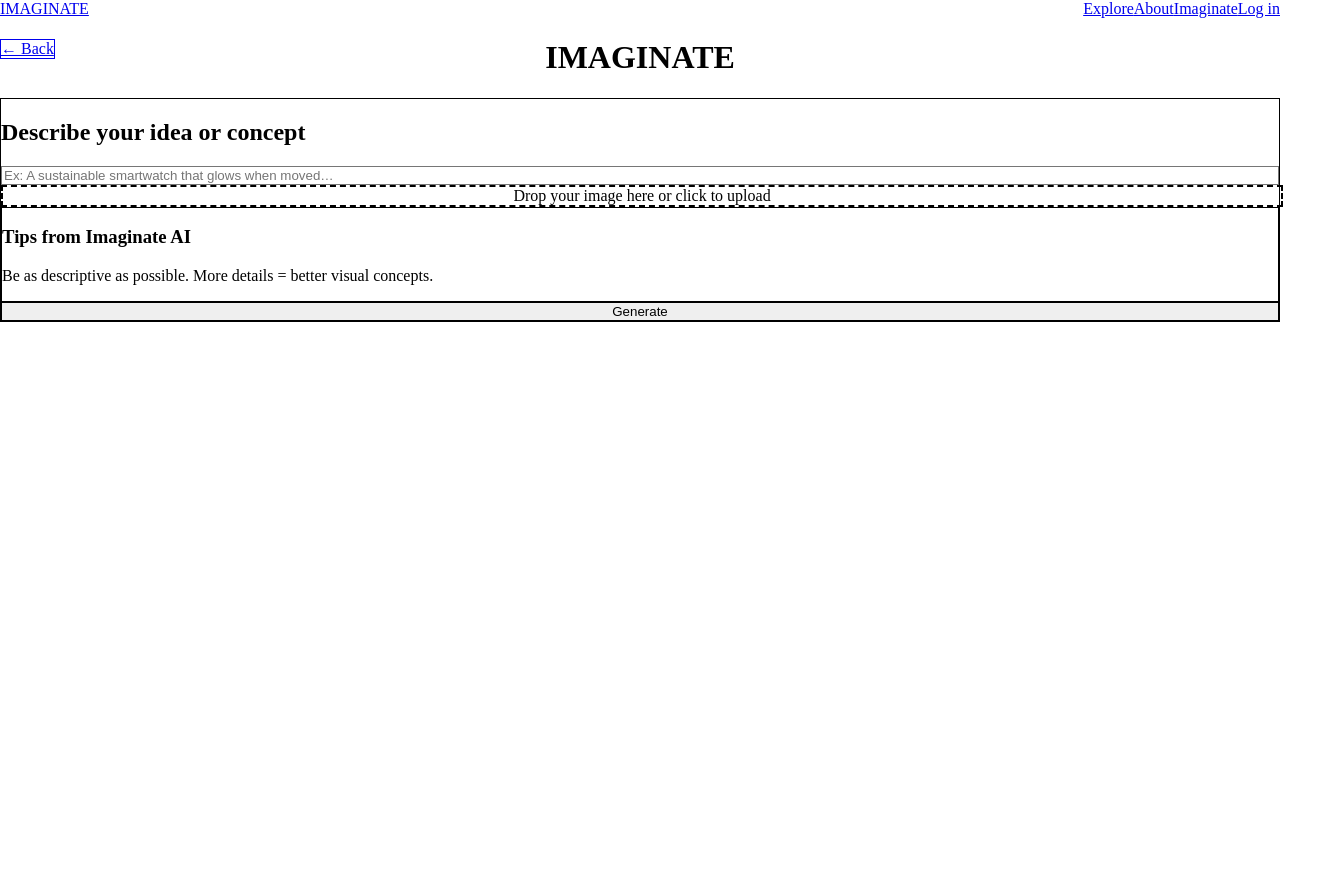
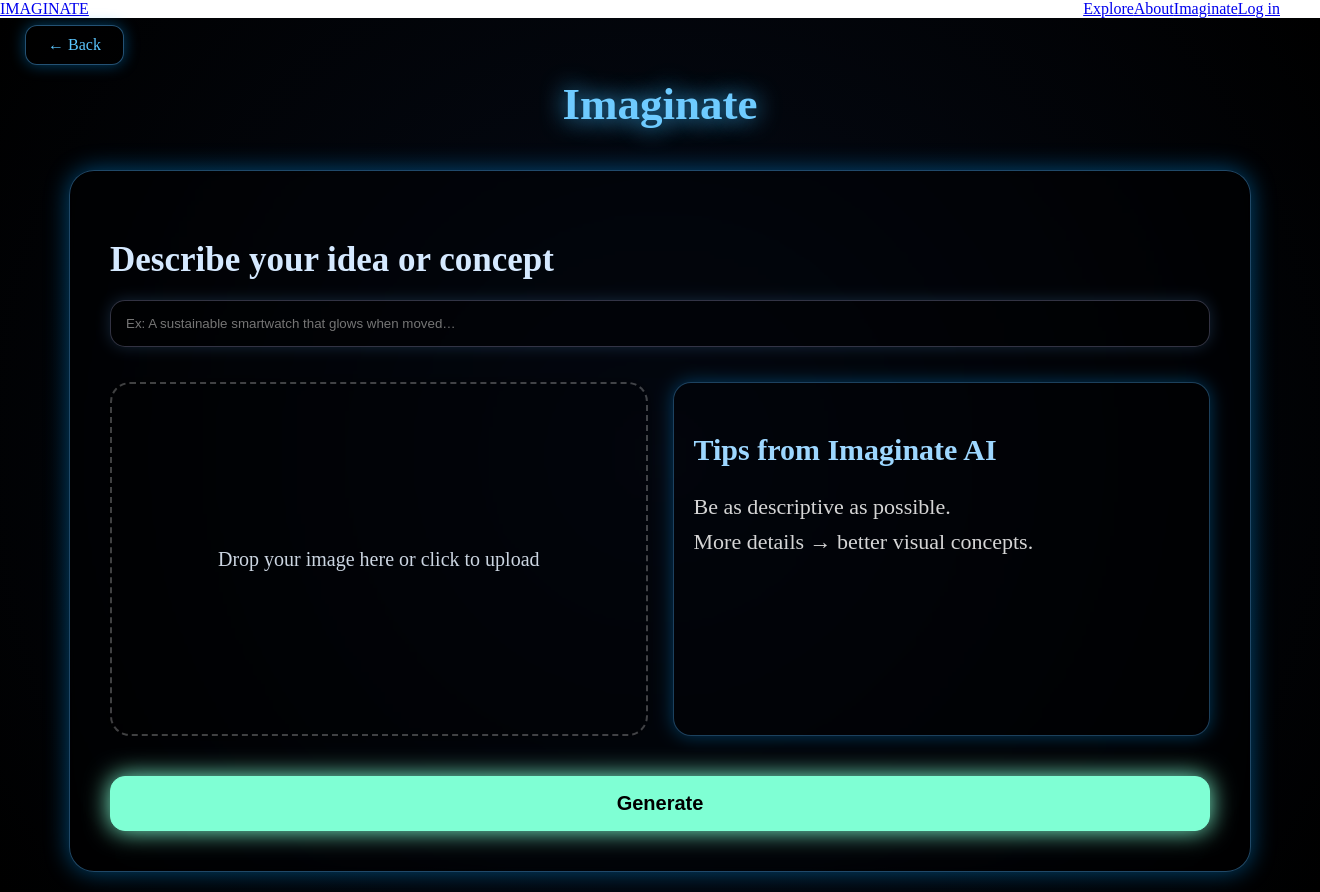
Before and after one commit to broqueen1357-byte/imaginate2, a React (Vite) app: page /imaginate in a window 1280 px wide. Shown: the whole page, 1320 px wide, since content can reach past the window. Before the commit the page ends 839 px from the top, so only its background shows below. Built offline with nearby package versions, Linux system fonts and the light colour scheme.

Commit message:
docs: updated project readme with setup steps

```diff
--- a/src/pages/Imaginate.jsx
+++ b/src/pages/Imaginate.jsx
@@ -19,46 +19,110 @@ export default function Imaginate() {
     if (file) setImage(URL.createObjectURL(file));
   };
 
-  const goToResult = () => {
-    navigate("3d-result");
-  };
-
-  // If the current path is a nested route, only render the <Outlet />
   const isNested = location.pathname !== "/imaginate";
 
   return (
-    <div className="min-h-screen w-full relative px-6 py-10">
+      <div
+      style={{
+        width: "100%",
+        minHeight: "100vh",
+        background: "radial-gradient(circle at center, #050b18, #000)",
+        padding: "20px",
+        color: "white",
+        overflowY: "auto",
+      }}
+    >
       {isNested ? (
         <Outlet />
       ) : (
         <>
-          {/* Back Button */}
+          {/* BACK BUTTON */}
           <Link
             to="/"
-            className="absolute top-4 left-4 px-3 py-1 rounded-lg border"
+            style={{
+              position: "absolute",
+              top: "25px",
+              left: "25px",
+              padding: "10px 22px",
+              borderRadius: "12px",
+              border: "1px solid rgba(80,180,255,0.45)",
+              color: "#5bc6ff",
+              background: "rgba(0,0,0,0.35)",
+              textDecoration: "none",
+              boxShadow: "0 0 15px rgba(0,160,255,0.4)",
+            }}
           >
             ← Back
           </Link>
 
-          {/* Page Title */}
-          <h1 className="text-center text-4xl font-extrabold mb-10">
-            IMAGINATE
+          {/* PAGE TITLE */}
+          <h1
+            style={{
+              fontSize: "45px",
+              fontWeight: "700",
+              textAlign: "center",
+              marginTop: "40px",
+              marginBottom: "40px",
+              color: "#6ecbff",
+              textShadow: "0 0 25px #3db7ff",
+            }}
+          >
+            Imaginate
           </h1>
 
-          {/* Main Container */}
-          <div className="max-w-5xl mx-auto p-8 rounded-2xl border">
-            <h2 className="text-2xl font-bold">
+          {/* MAIN CARD */}
+          <div
+            style={{
+              width: "95%",
+              maxWidth: "1100px",
+              margin: "0 auto",
+              padding: "40px",
+              borderRadius: "25px",
+              background: "rgba(0,0,0,0.35)",
+              border: "1px solid rgba(80,180,255,0.40)",
+              boxShadow: "0 0 25px rgba(0,160,255,0.45)",
+              backdropFilter: "blur(4px)",
+            }}
+          >
+            {/* INPUT HEADING */}
+            <h2
+              style={{
+                fontSize: "35px",
+                color: "#d5e9ff",
+                marginBottom: "20px",
+                fontWeight: "600",
+              }}
+            >
               Describe your idea or concept
             </h2>
 
+            {/* INPUT BAR */}
             <input
               type="text"
               placeholder="Ex: A sustainable smartwatch that glows when moved…"
-              className="w-full mt-4 p-3 rounded-lg border"
+              style={{
+                width: "100%",
+                padding: "15px",
+                borderRadius: "15px",
+                border: "1px solid rgba(200,200,255,0.25)",
+                background: "rgba(0,0,0,0.35)",
+                color: "white",
+                marginBottom: "35px",
+                outline: "none",
+                boxShadow: "0 0 15px rgba(100,180,255,0.2)",
+              }}
             />
 
-            <div className="grid grid-cols-1 md:grid-cols-3 gap-6 mt-6">
-              <div className="md:col-span-2">
+            {/* GRID */}
+            <div
+              style={{
+                width: "100%",
+                display: "grid",
+                gridTemplateColumns: "repeat(auto-fit, minmax(300px, 1fr))",
+                gap: "25px",
+              }}
+            >
+              {/* IMAGE UPLOAD ZONE */}
               <div
                 onDragOver={(e) => {
                   e.preventDefault();
@@ -67,24 +131,36 @@ export default function Imaginate() {
                 onDragLeave={() => setDragActive(false)}
                 onDrop={handleDrop}
                 onClick={() => document.getElementById("fileInput").click()}
-                  className={`
-                    w-full
-                    h-96
-                    rounded-xl
-                    border-2 border-dashed
-                    flex items-center justify-center
-                    cursor-pointer transition-all
-                    ${dragActive ? "opacity-60 scale-[1.02]" : ""}
-                  `}
+                style={{
+                  height: "350px",
+                  borderRadius: "20px",
+                  border: `2px dashed ${
+                    dragActive ? "#6ddcff" : "rgba(255,255,255,0.25)"
+                  }`,
+                  background: "rgba(0,0,0,0.25)",
+                  boxShadow: dragActive
+                    ? "0 0 20px rgba(0,200,255,0.5)"
+                    : "0 0 10px rgba(0,0,0,0.4)",
+                  display: "flex",
+                  alignItems: "center",
+                  justifyContent: "center",
+                  cursor: "pointer",
+                  transition: "0.25s",
+                }}
               >
                 {image ? (
                   <img
                     src={image}
-                      className="h-full w-auto object-contain rounded-lg"
-                      alt="Upload preview"
+                    alt="preview"
+                    style={{
+                      width: "100%",
+                      height: "100%",
+                      objectFit: "contain",
+                      borderRadius: "15px",
+                    }}
                   />
                 ) : (
-                    <span className="text-lg">
+                  <span style={{ color: "#cbd5e1", fontSize: "20px" }}>
                     Drop your image here or click to upload
                   </span>
                 )}
@@ -94,22 +170,54 @@ export default function Imaginate() {
                 id="fileInput"
                 type="file"
                 accept="image/*"
-                  className="hidden"
+                style={{ display: "none" }}
                 onChange={handleImageUpload}
               />
-              </div>
 
-              <div className="rounded-xl p-5 border">
-                <h3 className="text-xl font-semibold">Tips from Imaginate AI</h3>
-                <p className="mt-2">
-                  Be as descriptive as possible. More details = better visual concepts.
+              {/* TIPS BOX */}
+              <div
+                style={{
+                  padding: "20px",
+                  borderRadius: "18px",
+                  background: "rgba(0,0,0,0.25)",
+                  border: "1px solid rgba(80,180,255,0.35)",
+                  boxShadow: "0 0 18px rgba(0,160,255,0.35)",
+                }}
+              >
+                <h3
+                  style={{
+                    fontSize: "30px",
+                    color: "#9dd7ff",
+                    fontWeight: "600",
+                    marginBottom: "10px",
+                  }}
+                >
+                  Tips from Imaginate AI
+                </h3>
+                <p style={{ color: "#d5d5d5", lineHeight: "1.6", fontSize: "22px" }}>
+                  Be as descriptive as possible.
+                  <br />
+                  More details → better visual concepts.
                 </p>
               </div>
             </div>
 
+            {/* BUTTON */}
             <button
               onClick={() => navigate("/imaginate/3d-result")}
-              className="w-full mt-8 py-3 rounded-xl text-xl font-semibold border"
+              style={{
+                width: "100%",
+                marginTop: "40px",
+                padding: "15px 0",
+                borderRadius: "15px",
+                fontSize: "20px",
+                fontWeight: "700",
+                color: "black",
+                border: "1px solid #7fffd4",
+                background: "#7fffd4",
+                boxShadow: "0 0 25px #7fffd4",
+                cursor: "pointer",
+              }}
             >
               Generate
             </button>
--- a/src/pages/ThreeDResult.jsx
+++ b/src/pages/ThreeDResult.jsx
@@ -1,89 +1,243 @@
-import { useNavigate } from "react-router-dom";
-import previewImg from "../assets/universe.png";
+import { useNavigate, Link } from "react-router-dom";
 
 export default function ThreeDResult() {
   const navigate = useNavigate();
 
   return (
-    <div style={{ padding: "20px" }}>
+    <div
+      style={{
+        width: "100%",
+        minHeight: "100vh",
+        background: "radial-gradient(circle at center, #020816, #000814)",
+        padding: "28px",
+        color: "#e6f7ff",
+        boxSizing: "border-box",
+      }}
+    >
+      {/* Header */}
+      <div
+        style={{
+          maxWidth: 1200,
+          margin: "0 auto",
+          display: "flex",
+          alignItems: "center",
+          justifyContent: "space-between",
+          gap: 16,
+        }}
+      >
+        <h1
+          style={{
+            fontSize: 28,
+            letterSpacing: 2,
+            color: "#9fe8ff",
+            textShadow: "0 0 18px rgba(80,220,255,0.18)",
+            margin: 0,
+          }}
+        >
+          IMAGINATE
+        </h1>
 
-      {/* HEADER */}
-      <div style={{ display: "flex", justifyContent: "space-between", alignItems: "center" }}>
-        <h1>IMAGINATE</h1>
-
-        <div style={{ display: "flex", gap: "10px" }}>
-          <button>SAVE</button>
-          <button>MODIFY</button>
-          <button>RE-GENERATE</button>
+        <div style={{ display: "flex", gap: 12 }}>
+          <button style={topBtn}>SAVE</button>
+          <button style={topBtn}>MODIFY</button>
+          <button style={topBtn}>RE-GENERATE</button>
         </div>
       </div>
 
-      {/* MAIN AREA */}
+      {/* Main content */}
       <div
         style={{
+          maxWidth: 1200,
+          margin: "26px auto 80px",
           display: "flex",
-          marginTop: "20px",
-          gap: "20px"
+          gap: 28,
+          alignItems: "flex-start",
         }}
       >
-
-        {/* LEFT: 3D IMAGE */}
+        {/* Left: Square 3D preview (1:1) */}
         <div
           style={{
-            width: "60%",
-            height: "400px",
-            border: "1px solid",
-            backgroundColor: "#e3e3e3",
-            backgroundImage: `url(${previewImg})`,
-            backgroundSize: "cover",
-            backgroundPosition: "center"
+            flex: "0 0 60%",
+            // use aspect-ratio to keep square viewport
+            aspectRatio: "1 / 1",
+            borderRadius: 14,
+            overflow: "hidden",
+            position: "relative",
+            border: "1px solid rgba(80,200,255,0.12)",
+            boxShadow:
+              "0 0 60px rgba(32,200,220,0.06), inset 0 0 40px rgba(0,200,240,0.06)",
+            background: "#081017",
+            display: "flex",
+            alignItems: "center",
+            justifyContent: "center",
           }}
         >
+          {/* Neon frame effect */}
+          <div
+            style={{
+              position: "absolute",
+              inset: 8,
+              borderRadius: 10,
+              boxShadow:
+                "0 0 40px rgba(3,150,200,0.5), inset 0 0 35px rgba(3,150,200,0.12)",
+              pointerEvents: "none",
+            }}
+          />
+
+          {/* Preview content (image used as background) */}
+          <div
+            style={{
+              width: "100%",
+              height: "100%",
+              backgroundImage: "url('/universe.png')",
+              backgroundSize: "cover",
+              backgroundPosition: "center",
+              filter: "brightness(0.75)",
+            }}
+          />
+
+          {/* A subtle label centered */}
+          <div
+            style={{
+              position: "absolute",
+              bottom: 18,
+              left: "50%",
+              transform: "translateX(-50%)",
+              background: "rgba(0,0,0,0.4)",
+              padding: "6px 12px",
+              borderRadius: 999,
+              color: "#bfefff",
+              fontWeight: 600,
+              fontSize: 13,
+              boxShadow: "0 6px 18px rgba(0,120,160,0.18)",
+            }}
+          >
+            3D Preview Area
+          </div>
         </div>
 
-        {/* RIGHT: CONTROLS */}
-        <div style={{ width: "40%", display: "flex", flexDirection: "column", gap: "20px" }}>
+        {/* Right: Control column */}
+        <div style={{ flex: "0 0 38%", display: "flex", flexDirection: "column", gap: 18 }}>
+          {/* 3D Controls box */}
+          <div style={controlBox}>
+            <h3 style={controlTitle}>3D CONTROLS</h3>
 
-          {/* BOX 1 */}
-          <div style={{ border: "1px solid", padding: "15px" }}>
-            <h2>3D CONTROLS</h2>
+            <div style={{ marginTop: 12, display: "flex", justifyContent: "space-between", gap: 8 }}>
+              <div style={smallControl}>
+                <div style={iconDot}>⟲</div>
+                <div style={{ fontSize: 13, marginTop: 8 }}>ROTATE</div>
+              </div>
 
-            <div
-              style={{
-                border: "1px solid",
-                padding: "10px",
-                marginTop: "10px",
-                display: "flex",
-                justifyContent: "space-between"
-              }}
-            >
-              <span>ROTATE</span>
-              <span>ZOOM</span>
-              <span>LIGHTING</span>
+              <div style={smallControl}>
+                <div style={iconDot}>🔍</div>
+                <div style={{ fontSize: 13, marginTop: 8 }}>ZOOM</div>
+              </div>
+
+              <div style={smallControl}>
+                <div style={iconDot}>☼</div>
+                <div style={{ fontSize: 13, marginTop: 8 }}>LIGHTING</div>
+              </div>
             </div>
           </div>
 
-          {/* BOX 2 */}
-          <div style={{ border: "1px solid", padding: "15px" }}>
-            <h2>GUIDE THE 3D</h2>
-            <p>Apply fabric texture on top</p>
+          {/* Guide the 3D */}
+          <div style={controlBox}>
+            <h3 style={controlTitle}>GUIDE THE 3D</h3>
+            <p style={{ marginTop: 12, color: "#cfeff7" }}>
+              Apply fabric texture on top
+            </p>
           </div>
 
-          {/* BOX 3 (NEXT) */}
+          {/* Next / arrow box */}
           <div
             onClick={() => navigate("/imaginate/next-step")}
             style={{
-              border: "1px solid",
-              padding: "20px",
-              textAlign: "right",
-              cursor: "pointer"
+              ...controlBox,
+              display: "flex",
+              alignItems: "center",
+              justifyContent: "flex-end",
+              cursor: "pointer",
+              userSelect: "none",
             }}
+            title="Next"
           >
-            ➜
+            <div
+              style={{
+                width: 56,
+                height: 56,
+                borderRadius: 10,
+                border: "1px solid rgba(150,230,255,0.08)",
+                display: "flex",
+                alignItems: "center",
+                justifyContent: "center",
+                background: "linear-gradient(180deg, rgba(255,255,255,0.02), rgba(0,0,0,0.12))",
+                boxShadow: "0 6px 18px rgba(0,120,140,0.12)",
+                color: "#7fe6ff",
+                fontSize: 20,
+              }}
+            >
+              ➜
+            </div>
           </div>
+        </div>
+      </div>
 
-        </div>
+      {/* Footer small note + link back to imaginate */}
+      <div style={{ maxWidth: 1200, margin: "0 auto", display: "flex", justifyContent: "flex-start" }}>
+        <Link to="/imaginate" style={{ color: "#9fe8ff", textDecoration: "none", marginLeft: 8 }}>
+          ← Back to Imaginate
+        </Link>
       </div>
     </div>
   );
 }
+
+/* ---------- styles ---------- */
+
+const topBtn = {
+  padding: "10px 14px",
+  borderRadius: 10,
+  background: "linear-gradient(180deg, rgba(255,255,255,0.02), rgba(0,0,0,0.15))",
+  border: "1px solid rgba(255,255,255,0.06)",
+  color: "#dff9ff",
+  cursor: "pointer",
+  boxShadow: "0 6px 18px rgba(0,0,0,0.35)",
+  fontWeight: 700,
+};
+
+const controlBox = {
+  borderRadius: 12,
+  padding: 18,
+  background: "linear-gradient(180deg, rgba(0,0,0,0.28), rgba(255,255,255,0.01))",
+  border: "1px solid rgba(80,180,220,0.08)",
+  boxShadow: "0 6px 18px rgba(0,120,140,0.06)",
+};
+
+const controlTitle = {
+  margin: 0,
+  fontSize: 18,
+  color: "#dff7ff",
+  fontWeight: 700,
+};
+
+const smallControl = {
+  flex: 1,
+  background: "rgba(0,0,0,0.18)",
+  borderRadius: 10,
+  padding: 12,
+  textAlign: "center",
+  boxShadow: "inset 0 -6px 12px rgba(0,0,0,0.25)",
+};
+
+const iconDot = {
+  width: 46,
+  height: 46,
+  borderRadius: 46,
+  display: "inline-flex",
+  alignItems: "center",
+  justifyContent: "center",
+  background: "rgba(10,180,210,0.03)",
+  border: "1px solid rgba(80,200,220,0.08)",
+  fontSize: 20,
+  color: "#9fe8ff",
+};
```
Lines whose indentation alone changed are shown as unchanged.
